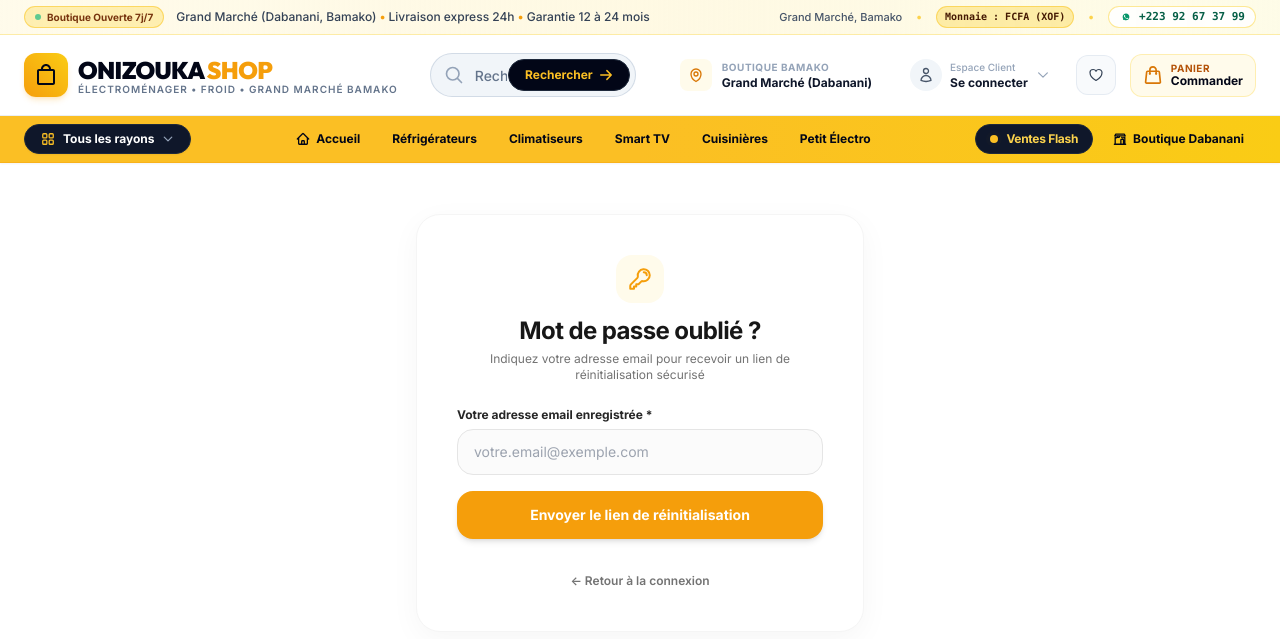
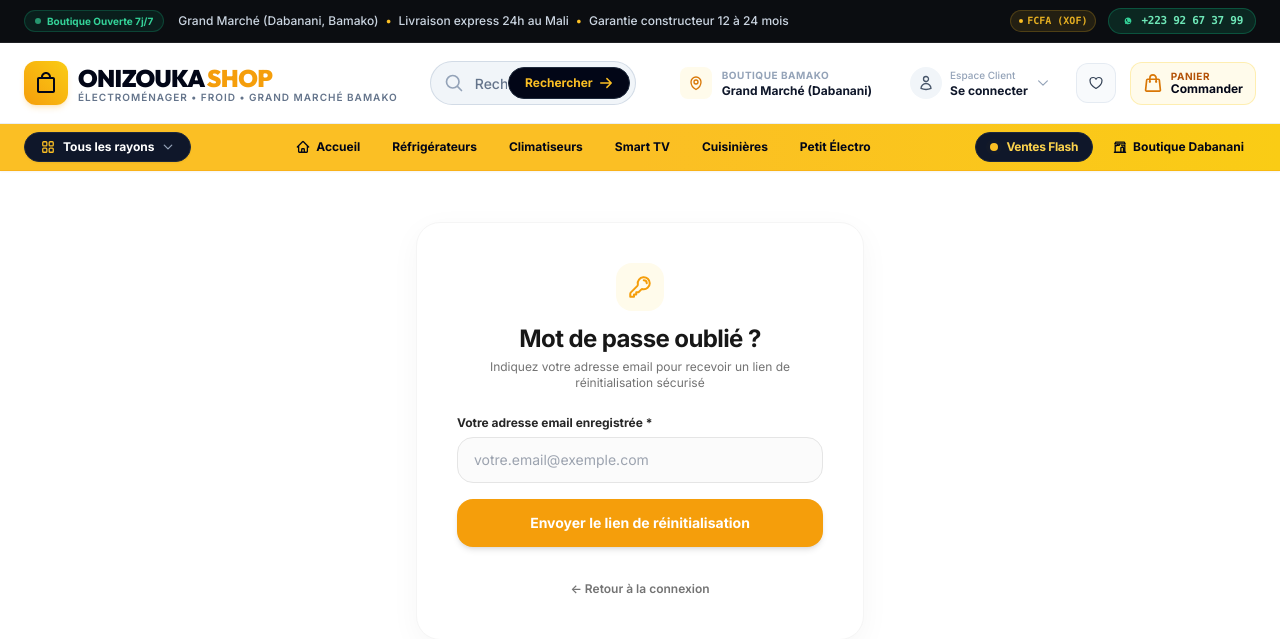
Before and after one commit to Alassane9869/onizukashop, a Django app: page /accounts/password/reset/ in a window 1280 px wide. Shown: the top 639 px of the page. Run offline with Django 5.2, Linux system fonts and the light colour scheme; data comes from the database, SQL or seed files in the repository; parts of the project's set-up code (start-up, migrations or seed data) failed here and were passed over; some libraries are stand-ins or nearby versions.

Commit message:
style: elevate topbar to ultra-premium Obsidian luxury dark design with gold & emerald accents

```diff
--- a/templates/base.html
+++ b/templates/base.html
@@ -55,35 +55,45 @@
 </head>
 <body class="bg-white text-neutral-900 font-sans antialiased selection:bg-amber-400 selection:text-neutral-900 pb-24 lg:pb-0" x-data="{ searchModal: false, searchInput: '' }" :class="{ 'overflow-hidden': searchModal }">
 
-  <!-- ===== BANDEAU SUPÉRIEUR DIRECTION & BOUTIQUE (CHARTE JAUNE AMBRE & VERRE DÉPOLI) ===== -->
-  <div class="bg-gradient-to-r from-amber-50 via-amber-100/50 to-yellow-50 text-slate-800 text-[11px] sm:text-xs py-1.5 px-3 sm:px-6 font-medium border-b border-amber-200/70 select-none backdrop-blur-md">
-    <div class="max-w-7xl mx-auto flex justify-between items-center">
-      <div class="flex items-center gap-2 sm:gap-3 truncate">
-        <span class="inline-flex items-center gap-1.5 px-2.5 py-0.5 rounded-full bg-amber-200/60 text-amber-900 text-[10px] font-bold border border-amber-300/80 shrink-0 shadow-2xs">
-          <span class="w-1.5 h-1.5 rounded-full bg-emerald-500 animate-pulse"></span>
+  <!-- ===== BANDEAU SUPÉRIEUR HAUTE JOAILLERIE TECH (OBSIDIAN NOIR & TOUCHES OR IMPÉRIAL) ===== -->
+  <div class="bg-[#0b0d11] text-slate-300 text-[11px] sm:text-xs py-2 px-3 sm:px-6 font-medium border-b border-white/[0.08] select-none shadow-xs">
+    <div class="max-w-7xl mx-auto flex justify-between items-center gap-3">
+
+      <!-- Côté Gauche : Statut Boutique & Engagements Clés -->
+      <div class="flex items-center gap-2.5 sm:gap-3.5 min-w-0">
+        <span class="inline-flex items-center gap-1.5 px-2.5 py-0.5 rounded-full bg-emerald-500/10 text-emerald-400 text-[10px] font-bold border border-emerald-500/25 shrink-0 shadow-2xs">
+          <span class="w-1.5 h-1.5 rounded-full bg-emerald-400 animate-pulse"></span>
           <span>Boutique Ouverte 7j/7</span>
         </span>
-        <span class="truncate hidden md:inline text-slate-700 text-xs font-medium">
-          Grand Marché (Dabanani, Bamako) <span class="text-amber-500 font-bold">&bull;</span> Livraison express 24h <span class="text-amber-500 font-bold">&bull;</span> Garantie 12 à 24 mois
+        <span class="truncate hidden md:inline text-slate-300 text-xs font-medium">
+          Grand Marché (Dabanani, Bamako) <span class="text-amber-400 font-bold mx-1">&bull;</span> Livraison express 24h au Mali <span class="text-amber-400 font-bold mx-1">&bull;</span> Garantie constructeur 12 à 24 mois
         </span>
-        <span class="truncate md:hidden text-slate-700 text-[11px] font-medium">
-          Grand Marché (Dabanani) &bull; Livraison 24h Bamako
+        <span class="truncate md:hidden text-slate-300 text-[11px] font-medium">
+          Grand Marché (Dabanani) &bull; Livraison 24h
         </span>
       </div>
-      <div class="flex items-center gap-2.5 sm:gap-3.5 shrink-0 text-xs">
-        <span class="hidden sm:inline text-slate-600 text-[11px] font-medium">Grand Marché, Bamako</span>
-        <span class="hidden sm:inline text-amber-300 font-bold">&bull;</span>
-        <span class="hidden sm:inline text-amber-950 font-mono text-[10px] font-bold bg-amber-200/70 px-2 py-0.5 rounded-full border border-amber-300/80">
-          Monnaie : FCFA (XOF)
+
+      <!-- Côté Droit : Devises & Contact Direct VIP WhatsApp -->
+      <div class="flex items-center gap-2 sm:gap-3 shrink-0 text-xs">
+        <span class="hidden sm:inline-flex items-center gap-1 text-amber-400/90 font-mono text-[10px] font-semibold bg-amber-400/10 px-2 py-0.5 rounded-full border border-amber-400/20">
+          <span class="w-1 h-1 rounded-full bg-amber-400"></span>
+          <span>FCFA (XOF)</span>
         </span>
-        <span class="hidden sm:inline text-amber-300 font-bold">&bull;</span>
-        <a href="https://wa.me/{{ shop_settings.whatsapp_raw|default:'22392673799' }}" target="_blank" rel="noopener" class="text-slate-900 hover:text-emerald-700 transition font-bold flex items-center gap-1.5 bg-white/90 hover:bg-white px-2.5 py-0.5 rounded-full border border-amber-200/90 shadow-2xs group">
-          <svg class="w-3.5 h-3.5 fill-emerald-600 group-hover:scale-110 transition-transform" viewBox="0 0 24 24">
+
+        <a
+          href="https://wa.me/{{ shop_settings.whatsapp_raw|default:'22392673799' }}?text=Bonjour%20Onizouka%20Shop,%20je%20souhaite%20des%20renseignements%20sur%20un%20produit"
+          target="_blank"
+          rel="noopener"
+          class="inline-flex items-center gap-1.5 bg-emerald-500/15 hover:bg-emerald-600 text-emerald-300 hover:text-white px-2.5 sm:px-3 py-1 rounded-full border border-emerald-500/30 hover:border-emerald-500 transition-all duration-200 shadow-2xs group"
+          title="Commander ou demander un conseil direct sur WhatsApp"
+        >
+          <svg class="w-3.5 h-3.5 fill-current text-emerald-400 group-hover:text-white transition-colors" viewBox="0 0 24 24">
             <path d="M12.031 6.172c-3.181 0-5.767 2.586-5.768 5.766-.001 1.298.38 2.27 1.019 3.287l-.582 2.128 2.182-.573c.978.58 1.911.928 3.145.929 3.178 0 5.767-2.587 5.768-5.766 0-3.18-2.588-5.771-5.764-5.771zm3.392 8.244c-.144.405-.837.774-1.17.824-.299.045-.677.063-1.092-.069-.252-.08-.575-.187-.988-.365-1.739-.751-2.874-2.502-2.961-2.617-.087-.116-.708-.94-.708-1.793s.448-1.273.607-1.446c.159-.173.346-.217.462-.217l.332.006c.106.005.249-.04.39.299.144.347.491 1.2.534 1.287.043.087.072.188.014.303-.058.116-.087.188-.173.289l-.26.303c-.087.087-.179.182-.077.357.101.174.45 1.054 1.325 1.833.687.612 1.267.801 1.447.888.181.087.289.073.397-.051.108-.124.462-.538.585-.722.123-.184.246-.153.411-.092.166.061 1.052.496 1.233.587.181.091.303.136.347.212.043.076.043.439-.101.844z"/>
           </svg>
-          <span class="font-mono text-emerald-800 font-extrabold text-[11px]">{{ shop_settings.phone_whatsapp|default:'+223 92 67 37 99' }}</span>
+          <span class="font-mono font-bold text-[11px] tracking-tight">{{ shop_settings.phone_whatsapp|default:'+223 92 67 37 99' }}</span>
         </a>
       </div>
+
     </div>
   </div>
 
```
